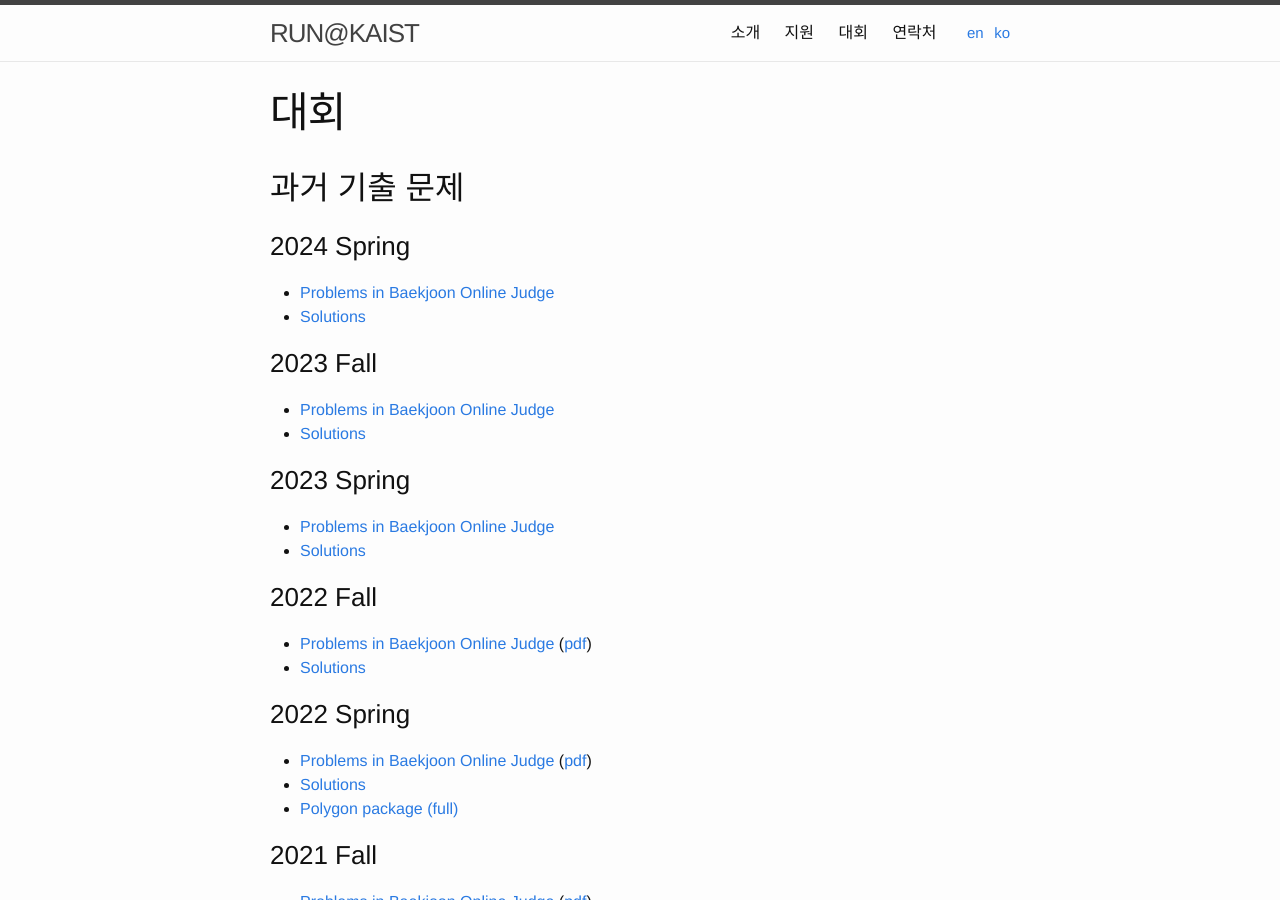
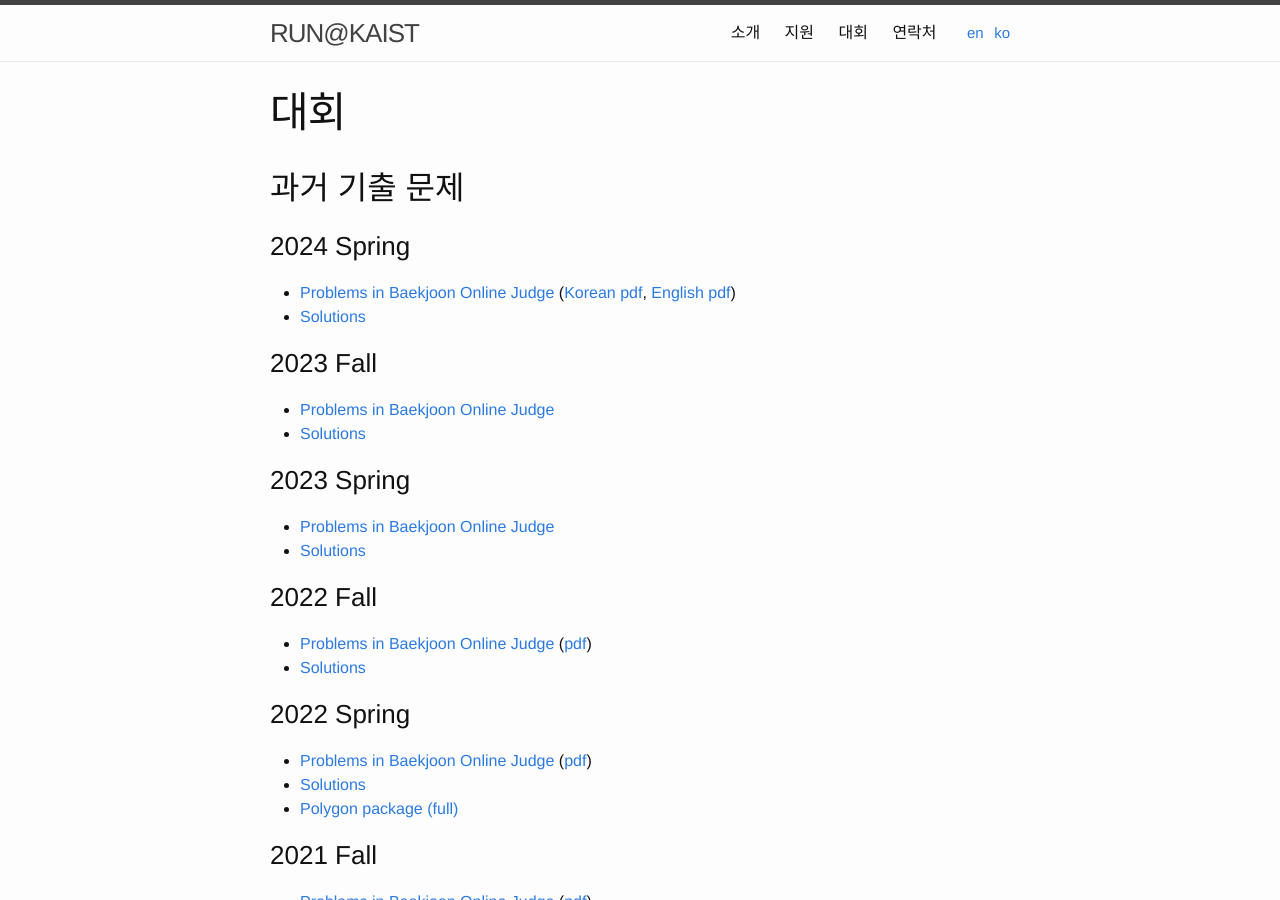
Before and after one commit to RUN-KAIST/kaist.run, a Jekyll site: the page built from contests/ko.md, in a window 1280 px wide and 900 px high. Built offline with Jekyll 4.4.1, drawn with Linux system fonts in a browser that asks for light colours.

Commit message:
Update ko.md
2024 Spring Problemset PDF

```diff
--- a/contests/ko.md
+++ b/contests/ko.md
@@ -11,7 +11,7 @@ order: 3
 
 ### 2024 Spring
 
-* [Problems in Baekjoon Online Judge](https://www.acmicpc.net/category/detail/4207)
+* [Problems in Baekjoon Online Judge](https://www.acmicpc.net/category/detail/4207) ([Korean pdf](https://kaist.run/contest/2024-spring/problemset_ko.pdf), [English pdf](https://kaist.run/contest/2024-spring/problemset_en.pdf))
 * [Solutions](https://kaist.run/contest/2024-spring/editorial.pdf)
 
 ### 2023 Fall
```
